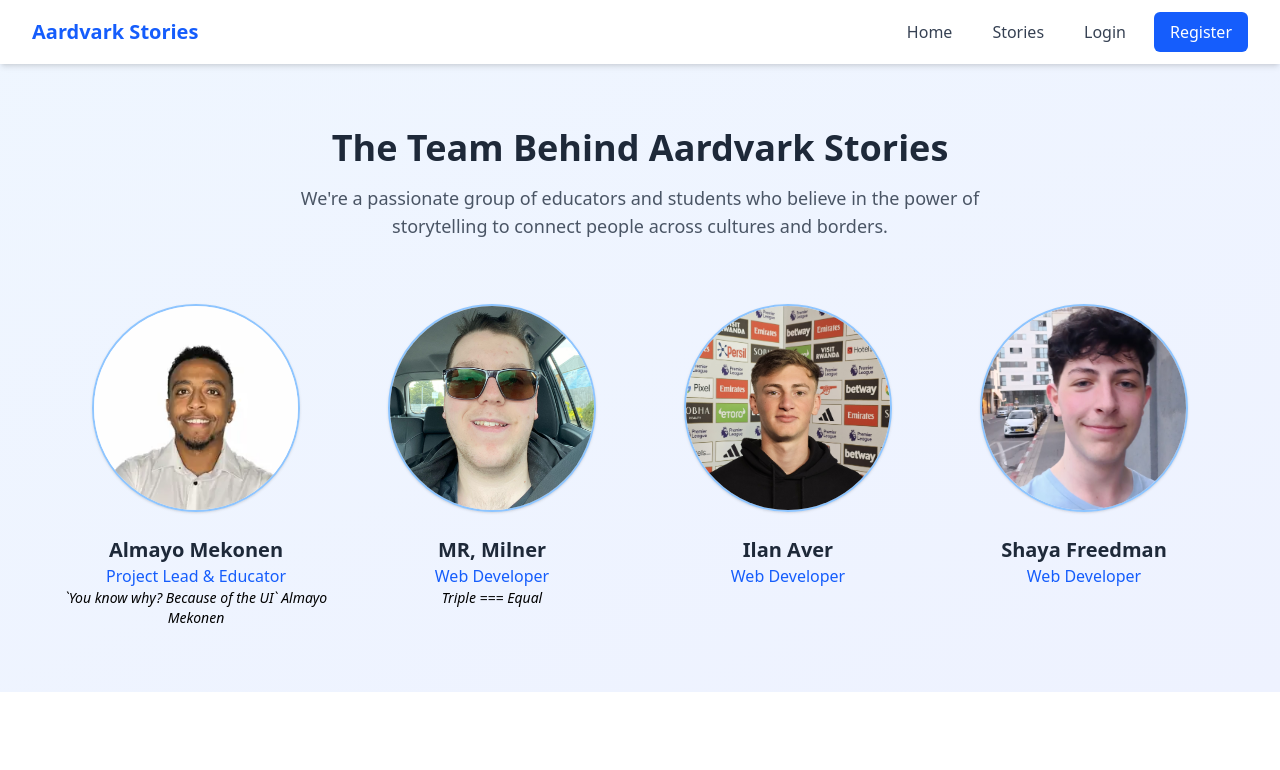
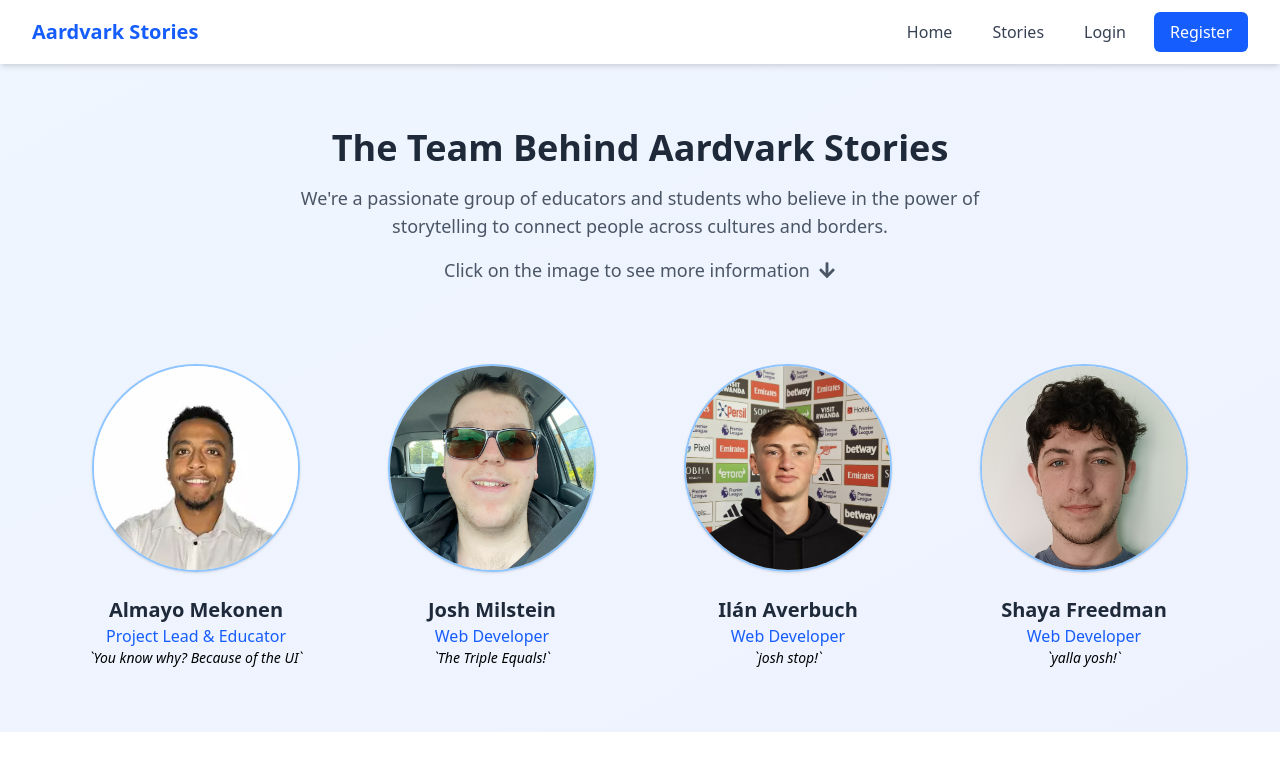
Before and after one commit to almayomekonen/test-deploy-global-story, a React (Vite) app: page /about in a window 1280 px wide. Shown: the top 770 px of the page. Built offline with nearby package versions, Linux system fonts and the light colour scheme; no server answers.

Commit message:
new-version-check-1

```diff
--- a/pages/AboutPage.jsx
+++ b/pages/AboutPage.jsx
@@ -1,4 +1,5 @@
 import { useState } from "react";
+import { FaArrowDown } from "react-icons/fa";
 
 export default function AboutPage() {
   const [activeId, setActiveId] = useState(null);
@@ -10,35 +11,35 @@ export default function AboutPage() {
       role: "Project Lead & Educator",
       image: "/images/mekons.webp",
       description:
-        "Started Aardvark Stories to connect students across different cultures.",
-      quote: "`You know why? Because of the UI` Almayo Mekonen",
+        "Born in Israel, passionate about coding and guiding the next generation of developers.",
+      quote: "`You know why? Because of the UI`",
     },
     {
       id: 2,
-      name: "MR, Milner",
+      name: "Josh Milstein",
       role: "Web Developer",
       image: "/images/josh.jpg",
       description:
-        "Started Aardvark Stories to connect students across different cultures.",
-      quote: "Triple === Equal",
+        "From the UK, enjoys clean code, fresh croissants, and clever JavaScript one-liners.",
+      quote: "`The Triple Equals!`",
     },
     {
       id: 3,
-      name: "Ilan Aver",
+      name: "Ilán Averbuch",
       role: "Web Developer",
       image: "/images/ilan.jpg",
       description:
-        "Started Aardvark Stories to connect students across different cultures.",
-      quote: "",
+        "Argentinian coder who writes React by day and sips mate by night.",
+      quote: "`josh stop!`",
     },
     {
       id: 4,
       name: "Shaya Freedman",
       role: "Web Developer",
-      image: "/images/shaya.jpg",
+      image: "/images/shaya.jpeg",
       description:
-        "Started Aardvark Stories to connect students across different cultures.",
-      quote: "",
+        "UK-based developer who codes with focus and enjoys tea with biscuits on breaks.",
+      quote: "`yalla yosh!`",
     },
   ];
 
@@ -49,11 +50,17 @@ export default function AboutPage() {
           <h2 className="text-3xl md:text-4xl font-bold text-gray-800 mb-4">
             The Team Behind Aardvark Stories
           </h2>
-          <p className="text-lg text-gray-600 max-w-3xl mx-auto">
+          <p className="text-lg text-gray-600 max-w-3xl mx-auto mb-4">
             We're a passionate group of educators and students who believe in
             the power of storytelling to connect people across cultures and
             borders.
           </p>
+
+          <div className="flex items-center justify-center">
+            <span className="flex items-center text-lg text-gray-600 max-w-3xl mx-auto mb-4 gap-2">
+              Click on the image to see more information <FaArrowDown />
+            </span>
+          </div>
         </div>
 
         <div className="grid grid-cols-1 md:grid-cols-2 lg:grid-cols-4 gap-8 max-w-6xl mx-auto">
```
Also changed, not shown: public/images/shaya.jpeg (added), public/images/shaya.jpg (deleted).
